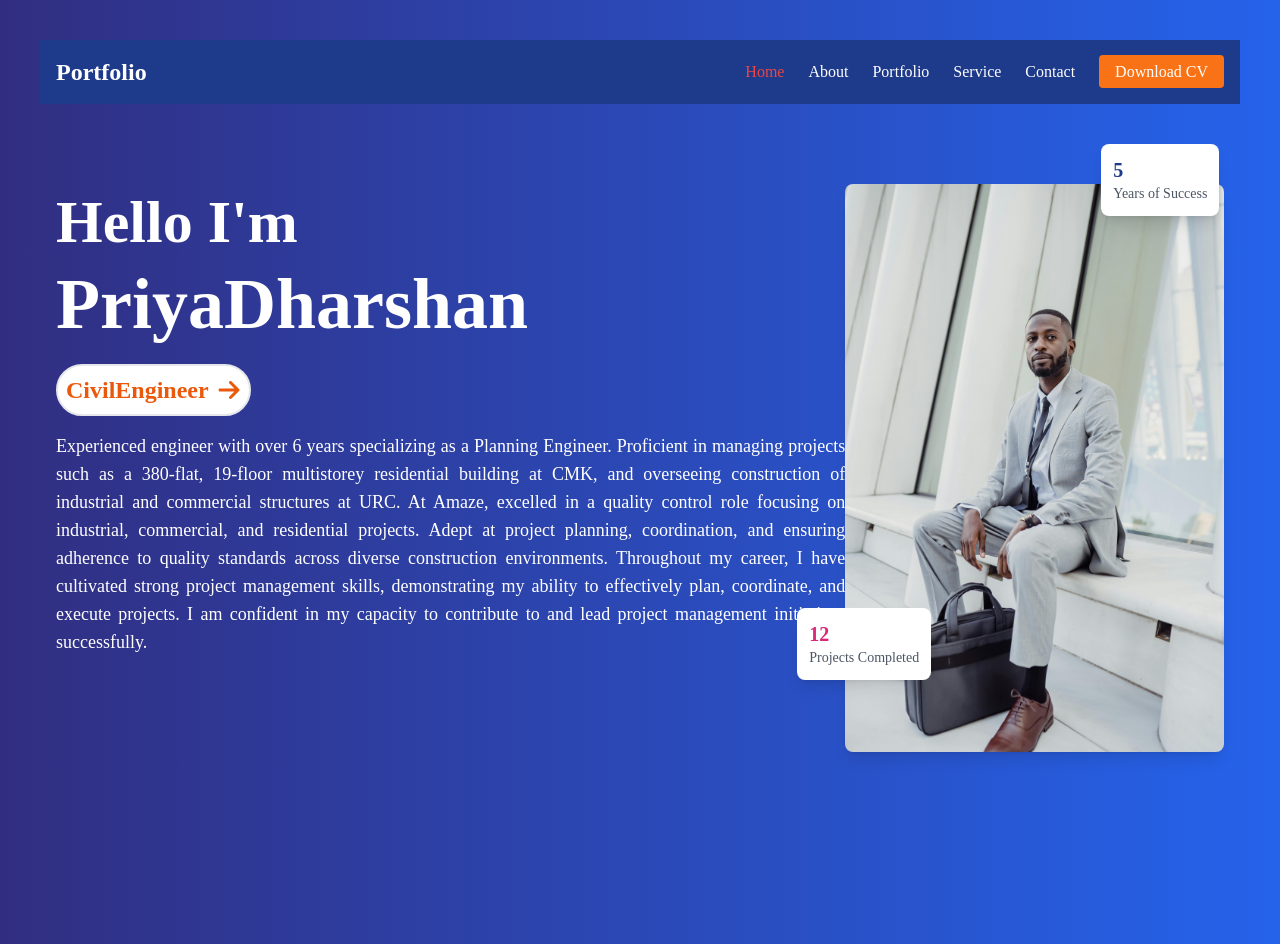
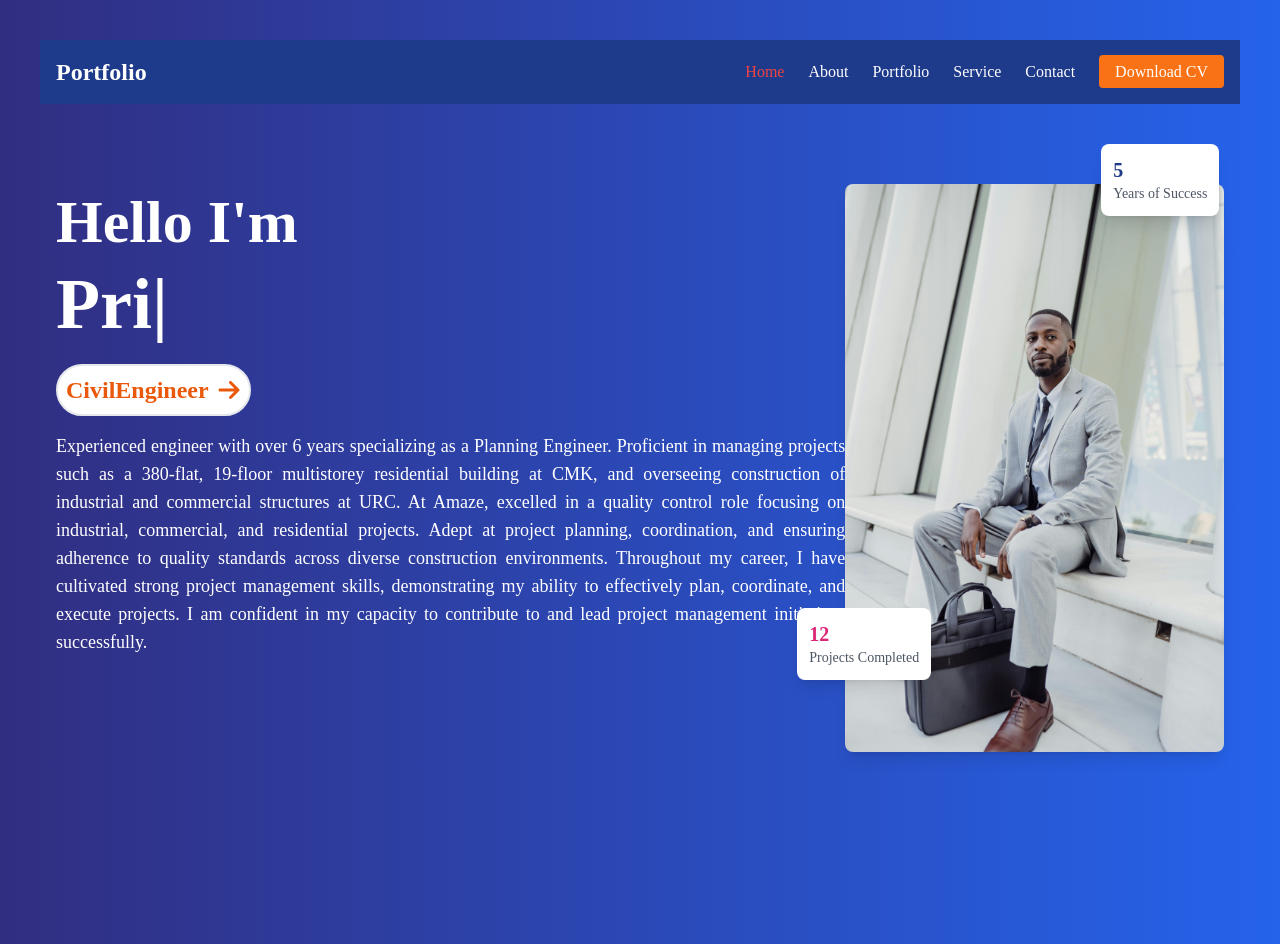
Before and after one commit to ragul66/portfolio-priyadharshan, a React (Vite) app: page / in a window 1280 px wide. Built offline with nearby package versions, Linux system fonts and the light colour scheme.

Commit message:
Typingtext updated

```diff
--- a/src/Pages/Home.jsx
+++ b/src/Pages/Home.jsx
@@ -2,6 +2,7 @@
 import React from "react";
 import man from "../assets/portfolioman.jpg";
 import { FaArrowRight } from "react-icons/fa6";
+import TypingText from "../components/TypingText";
 
 const Home = () => {
   return (
@@ -15,15 +16,14 @@ const Home = () => {
           <h1 className="text-4xl md:text-6xl font-bold mb-4 animate-bottom-to-top">
             Hello I'm
           </h1>
-          <h2 className="text-5xl md:text-7xl font-extrabold text-white mb-6">
-            PriyaDharshan
-          </h2>
+          {/* Typing animation for PriyaDharshan */}
+          <TypingText text="PriyaDharshan" speed={150} />{" "}
+          {/* Add typing effect */}
           <a href="/service">
             <p className="flex ml-16 md:ml-0 text-xl md:text-2xl mb-4 animate-left-to-right text-orange-600 border-2 rounded-full w-fit p-2 font-semibold bg-white cursor-pointer">
               CivilEngineer <FaArrowRight className="ml-2 mt-1" />
             </p>
           </a>
-
           <p className="text-justify text-sm md:text-base lg:text-lg mb-8 font-medium leading-relaxed px-4 md:px-0 md:max-w-[800px] animate-bottom-to-top">
             Experienced engineer with over 6 years specializing as a Planning
             Engineer. Proficient in managing projects such as a 380-flat,
@@ -38,7 +38,6 @@ const Home = () => {
             confident in my capacity to contribute to and lead project
             management initiatives successfully.
           </p>
-
           {/* Customizable buttons */}
           {/* <div className="flex flex-col md:flex-row space-y-4 md:space-y-0 md:space-x-6">
             <a
--- /dev/null
+++ b/src/components/TypingText.jsx
@@ -0,0 +1,38 @@
+// src/components/TypingText.js
+import React, { useState, useEffect } from "react";
+
+const TypingText = ({ text, speed }) => {
+  const [displayText, setDisplayText] = useState("");
+  const [index, setIndex] = useState(0);
+  const [isDeleting, setIsDeleting] = useState(false);
+
+  useEffect(() => {
+    if (index < text.length && !isDeleting) {
+      const timeoutId = setTimeout(() => {
+        setDisplayText((prev) => prev + text[index]);
+        setIndex(index + 1);
+      }, speed);
+      return () => clearTimeout(timeoutId);
+    } else if (isDeleting && displayText !== "") {
+      const timeoutId = setTimeout(() => {
+        setDisplayText((prev) => prev.slice(0, -1));
+      }, speed);
+      return () => clearTimeout(timeoutId);
+    } else if (isDeleting && displayText === "") {
+      setIsDeleting(false);
+      setIndex(0); // Reset to start typing again
+    } else if (index === text.length && !isDeleting) {
+      const timeoutId = setTimeout(() => setIsDeleting(true), 1000); // Delay before deleting starts
+      return () => clearTimeout(timeoutId);
+    }
+  }, [index, isDeleting, displayText, text, speed]);
+
+  return (
+    <h2 className="text-5xl md:text-7xl font-extrabold text-white mb-6">
+      {displayText}
+      <span className="blinking-cursor">|</span>
+    </h2>
+  );
+};
+
+export default TypingText;
```
